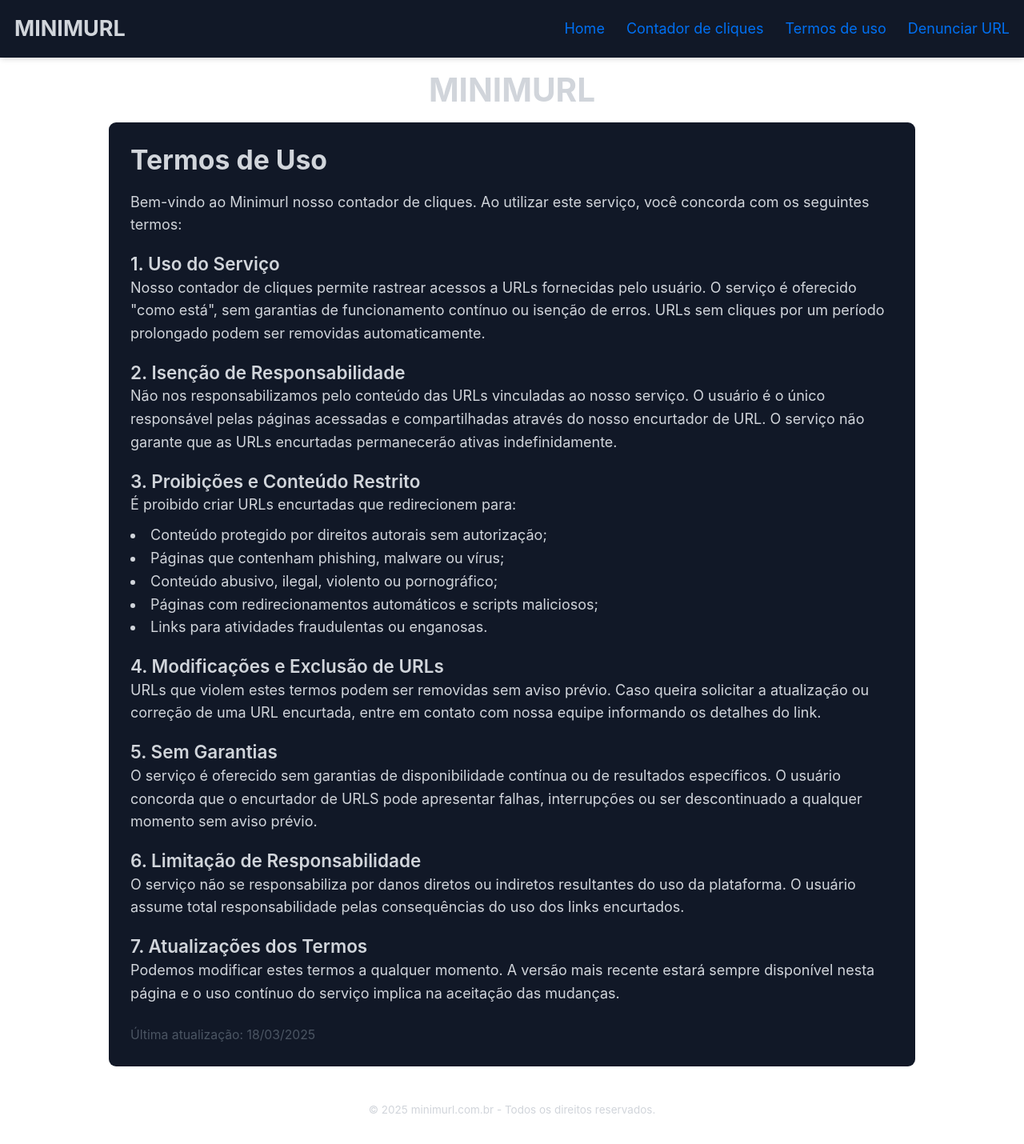
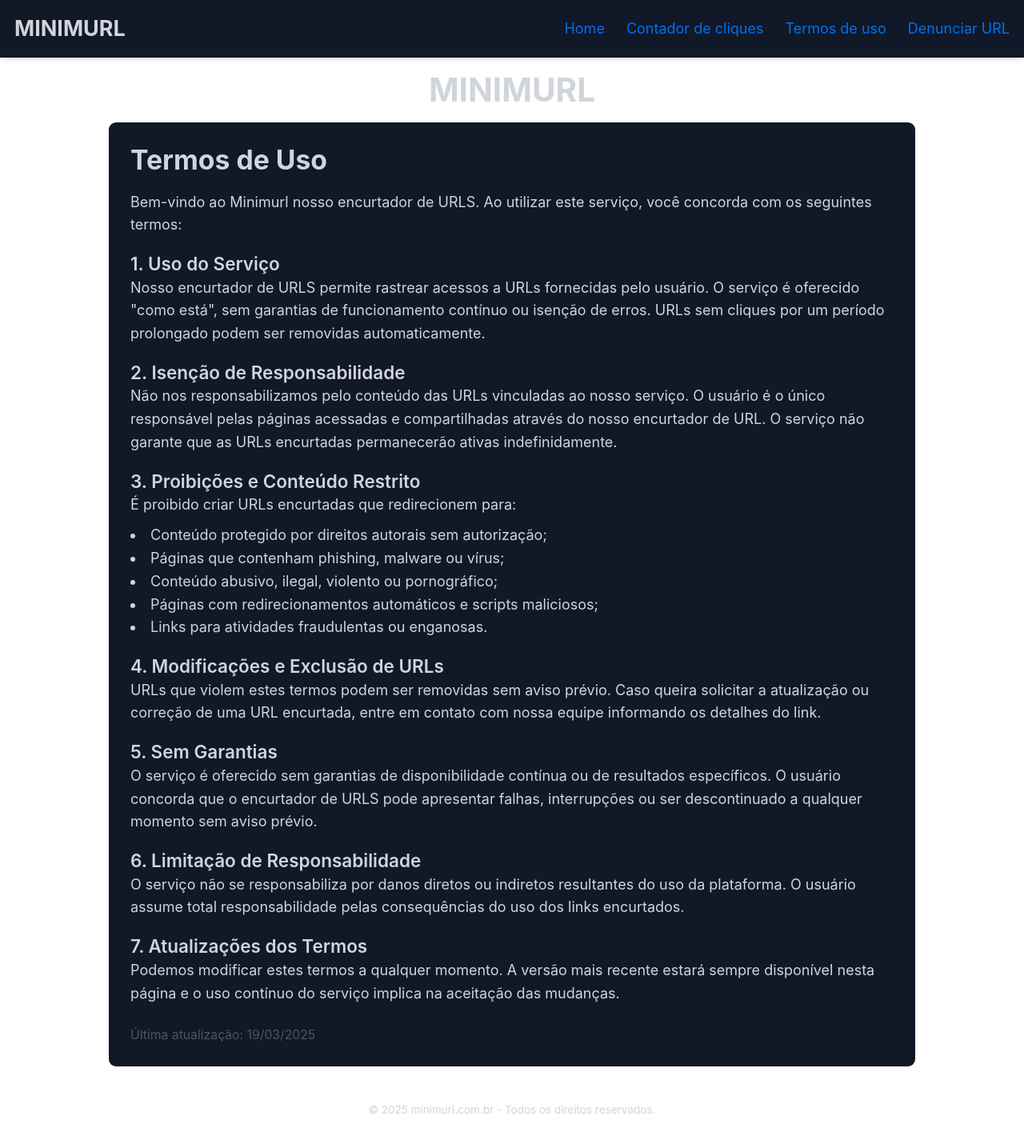
Before and after one commit to Yuuri-gomes/minimurl, a Next.js app: page /terms in a window 1280 px wide. Shown: the top 1430 px of the page at 80% size. Built offline with nearby package versions, Linux system fonts and the light colour scheme.

Commit message:
docs(terms-of-use): change informations on `terms-of-use`

```diff
--- a/components/UI/TermsOfUse.js
+++ b/components/UI/TermsOfUse.js
@@ -3,15 +3,15 @@
     <div className="max-w-4xl mx-auto p-6 text-gray-300 bg-gray-900 rounded-lg">
       <h1 className="text-3xl font-bold mb-4">Termos de Uso</h1>
       <p className="mb-4">
-        Bem-vindo ao Minimurl nosso contador de cliques. Ao utilizar este
+        Bem-vindo ao Minimurl nosso encurtador de URLS. Ao utilizar este
         serviço, você concorda com os seguintes termos:
       </p>
 
       <h2 className="text-xl font-semibold mt-4">1. Uso do Serviço</h2>
       <p className="mb-4">
-        Nosso contador de cliques permite rastrear acessos a URLs fornecidas
-        pelo usuário. O serviço é oferecido &quot;como está&quot;, sem garantias
-        de funcionamento contínuo ou isenção de erros. URLs sem cliques por um
+        Nosso encurtador de URLS permite rastrear acessos a URLs fornecidas pelo
+        usuário. O serviço é oferecido &quot;como está&quot;, sem garantias de
+        funcionamento contínuo ou isenção de erros. URLs sem cliques por um
         período prolongado podem ser removidas automaticamente.
       </p>
 
@@ -75,7 +75,7 @@
       </p>
 
       <p className="mt-6 text-sm text-gray-600">
-        Última atualização: 18/03/2025
+        Última atualização: 19/03/2025
       </p>
     </div>
   );
```
